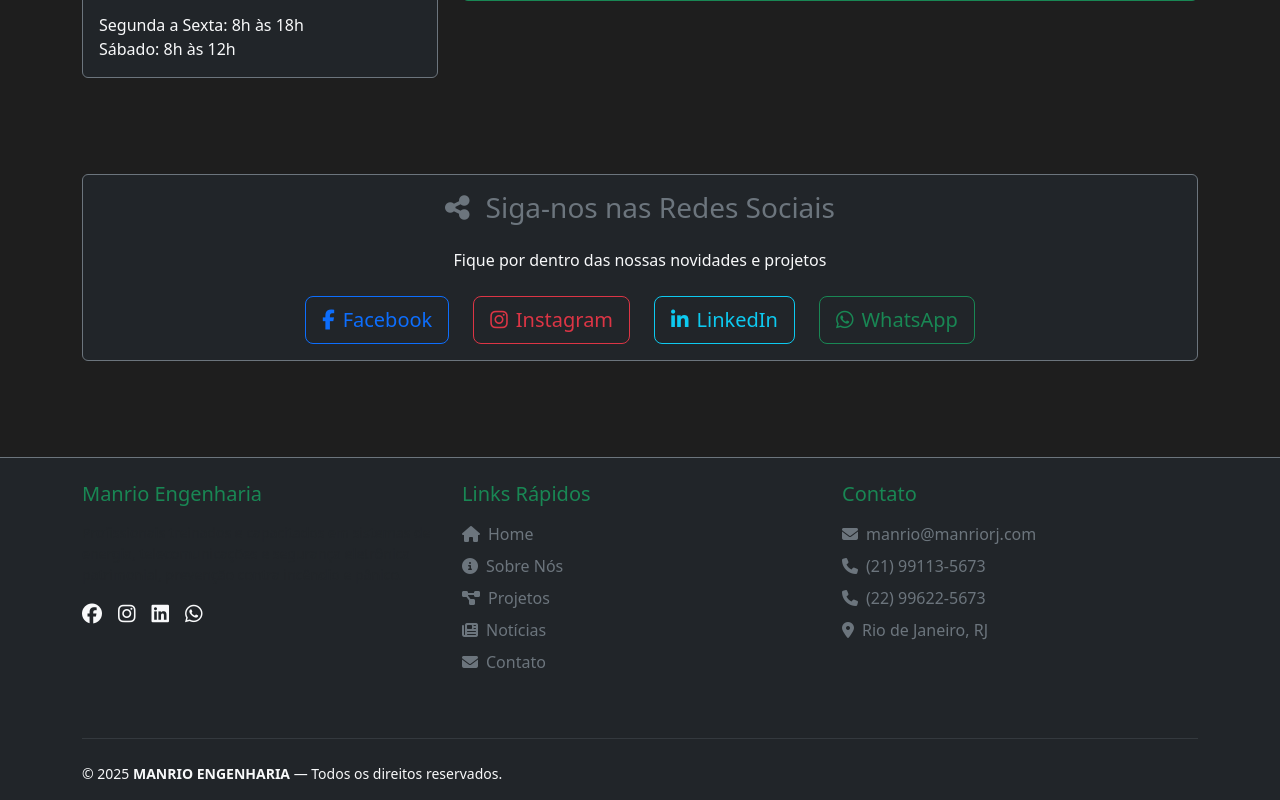
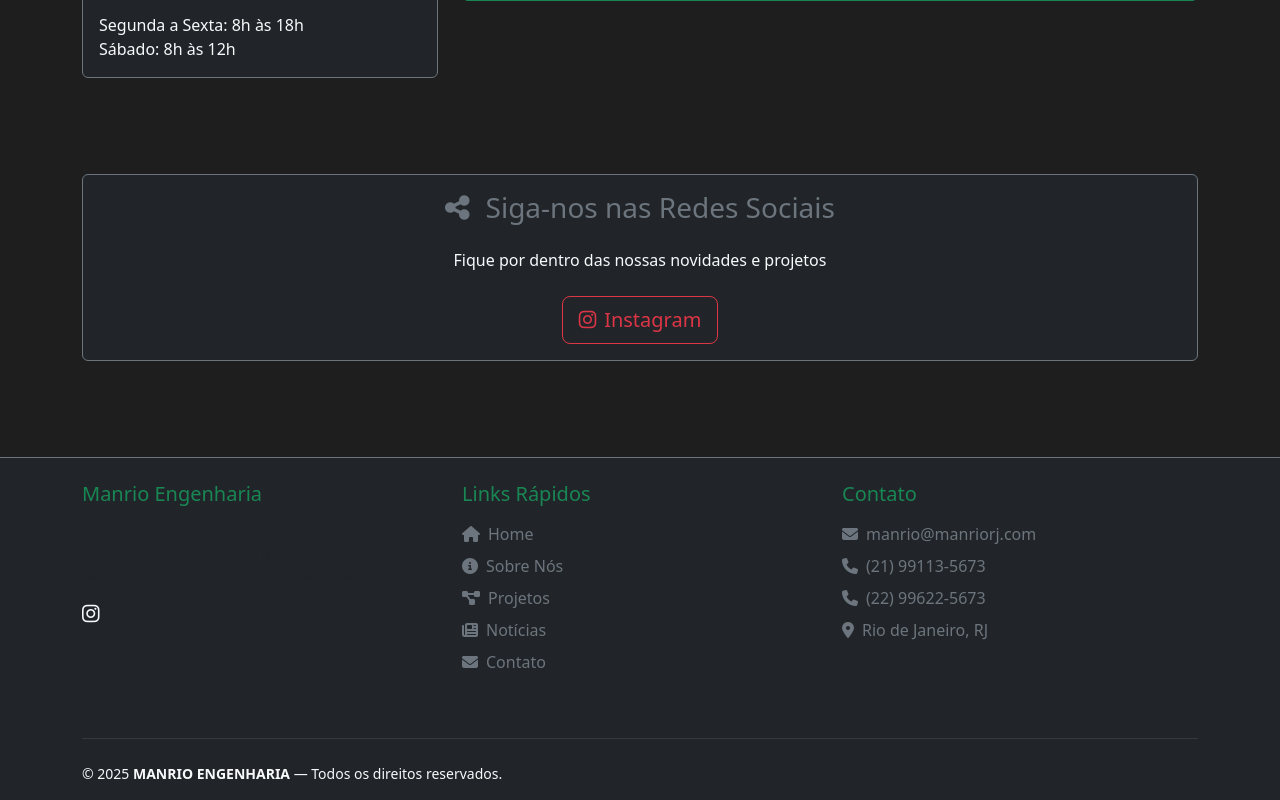
Before and after one commit to gacoelho/Manrio_SPA_Site, a React (Vite) app in the folder site/: page /contato in a window 1280 px wide. Shown: the part 1005-1805 px from the top of the page. Built offline with nearby package versions, Linux system fonts and the light colour scheme.

Commit message:
fix: corrige alinhamento navbar e remove links placeholder desnecessários

```diff
--- a/site/src/components/Footer.jsx
+++ b/site/src/components/Footer.jsx
@@ -13,17 +13,8 @@
               e segurança eletrônica patrimonial, prevenção contra incêndio e pânico.
             </p>
             <div className="d-flex gap-3">
-              <a href="#" className="text-light">
-                <i className="fab fa-facebook fa-lg"></i>
-              </a>
-              <a href="https://www.instagram.com/manriorj/" className="text-light">
+              <a href="https://www.instagram.com/manriorj/" className="text-light" target="_blank" rel="noopener noreferrer" aria-label="Instagram">
                 <i className="fab fa-instagram fa-lg"></i>
-              </a>
-              <a href="#" className="text-light">
-                <i className="fab fa-linkedin fa-lg"></i>
-              </a>
-              <a href="#" className="text-light">
-                <i className="fab fa-whatsapp fa-lg"></i>
               </a>
             </div>
           </div>
--- a/site/src/components/Navbar.jsx
+++ b/site/src/components/Navbar.jsx
@@ -57,7 +57,7 @@
                 type="button"
                 onClick={() => setSistemasDropdownOpen(!sistemasDropdownOpen)}
                 aria-expanded={sistemasDropdownOpen}
-                style={{ background: 'none', color: 'inherit' }}
+                style={{ background: 'none', color: 'inherit', lineHeight: 'inherit', display: 'flex', alignItems: 'center' }}
               >
                 Sistemas
               </button>
@@ -92,7 +92,7 @@
                 type="button"
                 onClick={() => setMaisDropdownOpen(!maisDropdownOpen)}
                 aria-expanded={maisDropdownOpen}
-                style={{ background: 'none', color: 'inherit' }}
+                style={{ background: 'none', color: 'inherit', lineHeight: 'inherit', display: 'flex', alignItems: 'center' }}
               >
                 Mais
               </button>
--- a/site/src/pages/Contato.jsx
+++ b/site/src/pages/Contato.jsx
@@ -198,21 +198,9 @@
                 <p className="mb-4">Fique por dentro das nossas novidades e projetos</p>
 
                 <div className="d-flex justify-content-center gap-4">
-                  <a href="#" className="btn btn-outline-primary btn-lg">
-                    <i className="fab fa-facebook-f me-2"></i>
-                    Facebook
-                  </a>
-                  <a href="https://www.instagram.com/manriorj/" className="btn btn-outline-danger btn-lg">
+                  <a href="https://www.instagram.com/manriorj/" className="btn btn-outline-danger btn-lg" target="_blank" rel="noopener noreferrer">
                     <i className="fab fa-instagram me-2"></i>
                     Instagram
-                  </a>
-                  <a href="#" className="btn btn-outline-info btn-lg">
-                    <i className="fab fa-linkedin-in me-2"></i>
-                    LinkedIn
-                  </a>
-                  <a href="#" className="btn btn-outline-success btn-lg">
-                    <i className="fab fa-whatsapp me-2"></i>
-                    WhatsApp
                   </a>
                 </div>
               </div>
```
